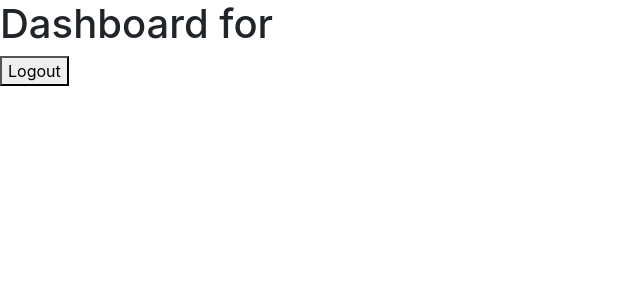
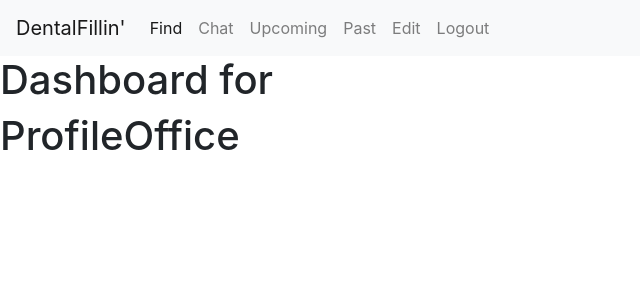
Before and after one commit to khussell/dentalFillin, a React (Create React App) app in the folder client/: page /dashboard in a window 1280 px wide. Shown: the top 300 px of the page, without its empty margins (0-640 px from the left). Built offline with nearby package versions, Linux system fonts and the light colour scheme; no server answers.

Commit message:
starting on profile pages for sub and office, navbar set up

```diff
--- /dev/null
+++ b/client/src/components/Navbar.js
@@ -0,0 +1,41 @@
+import React from "react"
+import {Link} from "react-router-dom"
+
+class Navbar extends React.Component {
+    render() {
+        return (
+            <div>
+                <nav className="navbar navbar-expand-lg navbar-light bg-light">
+                    <Link to="/dashboard" className="navbar-brand">DentalFillin'</Link>
+                    <button className="navbar-toggler" type="button" data-toggle="collapse" data-target="#navbarNav" aria-controls="navbarNav" aria-expanded="false" aria-label="Toggle navigation">
+                        <span className="navbar-toggler-icon"></span>
+                    </button>
+                    <div className="collapse navbar-collapse" id="navbarNav">
+                        <ul className="navbar-nav">
+                            <li className="nav-item active">
+                                <Link to="/find" className="nav-link" >Find</Link>
+                            </li>
+                            <li className="nav-item">
+                                <Link to="/chat" className="nav-link" >Chat</Link>
+                            </li>
+                            <li className="nav-item">
+                                <Link to="/upcoming" className="nav-link" >Upcoming</Link>
+                            </li>
+                            <li className="nav-item">
+                                <Link to="/past" className="nav-link" >Past</Link>
+                            </li>
+                            <li className="nav-item">
+                                <Link to="edit" className="nav-link" >Edit</Link>
+                            </li>
+                            <li className="nav-item">
+                                <Link onClick={this.props.logout} className="nav-link">Logout</Link>
+                            </li>
+                        </ul>
+                    </div>
+                </nav>
+            </div>
+        )
+    }
+}
+
+export default Navbar
--- /dev/null
+++ b/client/src/components/ProfileOffice.js
@@ -0,0 +1,14 @@
+import React from "react"
+
+
+class ProfileOffice extends React.Component {
+    render() {
+        return (
+           <div>
+               <h1>ProfileOffice</h1>
+           </div>
+        )
+    }
+}
+
+export default ProfileOffice
--- /dev/null
+++ b/client/src/components/ProfileSub.js
@@ -0,0 +1,14 @@
+import React from "react"
+
+
+class ProfileSub extends React.Component {
+    render() {
+        return (
+           <div>
+               <h1>ProfileSub</h1>
+           </div>
+        )
+    }
+}
+
+export default ProfileSub
--- a/client/src/pages/Dashboard.js
+++ b/client/src/pages/Dashboard.js
@@ -1,5 +1,8 @@
 import React from "react"
 import API from "../utils/API";
+import Navbar from "../components/Navbar"
+import ProfileSub from "../components/ProfileSub"
+import ProfileOffice from "../components/ProfileOffice"
 
 
 
@@ -7,7 +10,7 @@ class Dashboard extends React.Component {
 
   getUserName = () => {
     API.loggedInUserInfo().then(user => {
-      return(user.userName)
+      return (user.userName)
     })
   }
 
@@ -18,15 +21,18 @@ class Dashboard extends React.Component {
     this.props.history.push("/login")
   }
 
-  render(){
+  render() {
+    const isSub = window.localStorage.getItem('sub')
 
-return(
+    return (
+
 
       <div>
+        <Navbar logout={this.logout} />
         <h1>Dashboard for {window.localStorage.getItem('userName')}</h1>
-        <button onClick={this.logout}>Logout</button>
+        {isSub === "true"? <ProfileSub /> :  <ProfileOffice />}
         </div>
-      )
+    )
   }
 }
 
--- a/client/src/pages/Login.js
+++ b/client/src/pages/Login.js
@@ -23,7 +23,37 @@ submit = (event) => {
         if(res.data){
             const isAuthenticated = true
             window.localStorage.setItem('isAuthenticated', isAuthenticated)
-            window.localStorage.setItem('userName', res.data.userName)
+
+            window.localStorage.setItem('sub', res.data.sub)
+            window.localStorage.setItem('firstName', res.data.firstName)
+            window.localStorage.setItem('lastName', res.data.lastName)
+            window.localStorage.setItem('_id', res.data._id)
+            window.localStorage.setItem('about', res.data.about)
+            window.localStorage.setItem('location', res.data.location)
+            window.localStorage.setItem('photo', res.data.photo)
+            window.localStorage.setItem('starRating', res.data.starRating)
+
+            if(res.data.sub === "true"){
+                window.localStorage.setItem('avail', res.data.avail)
+                window.localStorage.setItem('pastJobs', res.data.pastJobs)
+                window.localStorage.setItem('currentJobs', res.data.currentJobs)
+                window.localStorage.setItem('searchParams', res.data.searchParams)
+                window.localStorage.setItem('yearsExp', res.data.yearsExp)
+                window.localStorage.setItem('nitrous', res.data.nitrous)
+                window.localStorage.setItem('anesthesia', res.data.anesthesia)
+                window.localStorage.setItem('howManyTimesSubbed', res.data.howManyTimesSubbed)
+            }else{
+
+                window.localStorage.setItem('doctors', res.data.doctors)
+                window.localStorage.setItem('datesNeeded', res.data.datesNeeded)
+                window.localStorage.setItem('pastSubs', res.data.pastSubs)
+                window.localStorage.setItem('currentSubs', res.data.currentSubs)
+                window.localStorage.setItem('officeName', res.data.officeName)
+                window.localStorage.setItem('kindOfPerson', res.data.kindOfPerson)
+                window.localStorage.setItem('howManySubsHaveYouHad', res.data.howManySubsHaveYouHad)
+                window.localStorage.setItem('searchParams', res.data.searchParams)
+            }
+
         }
         //const isAuthenticated = res.data.isAuthenticated
 
```
